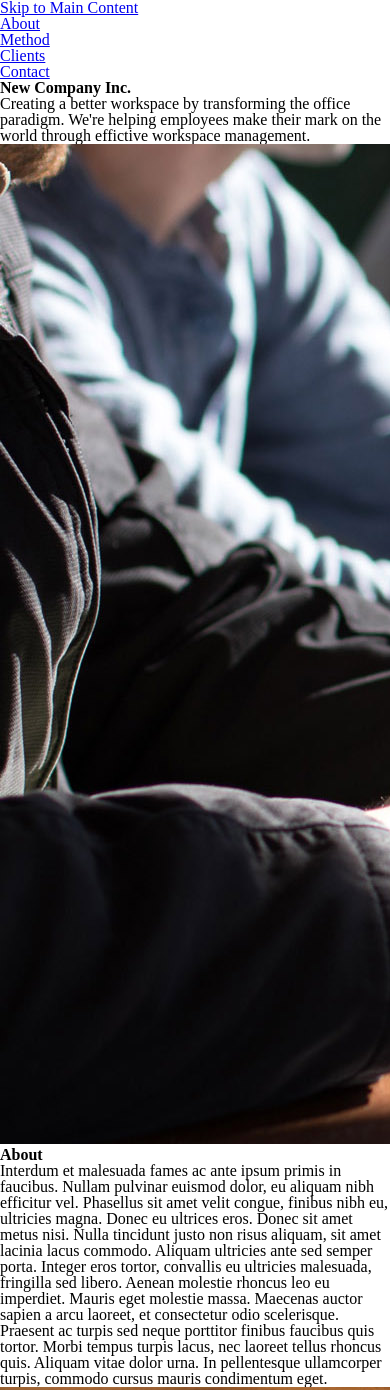
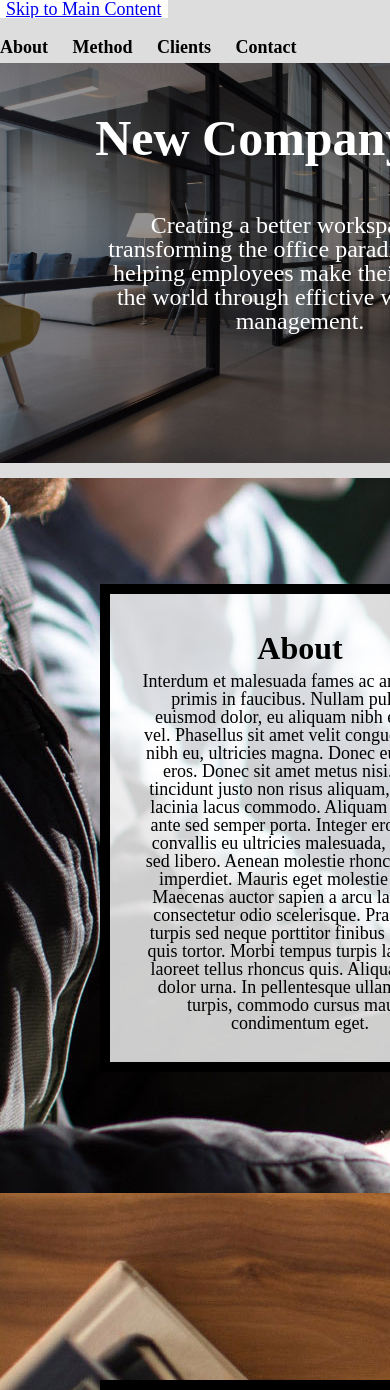
Before and after one commit to gracechang1004/homework_4, a plain HTML site: page index.html in a window 390 px wide. Shown: the top 1390 px of the page. Drawn offline with Linux system fonts and the light colour scheme.

Commit message:
started mobile styling

```diff
--- a/css/style.css
+++ b/css/style.css
@@ -74,8 +74,9 @@ nav{
   text-align: left;
 
   /*Your code here*/
+  grid-row-start: 1;
   /*Span the top row*/
-
+  grid-column: 1 / span 4;
 }
 
 header{
@@ -88,7 +89,10 @@ header{
 
   /* Your code here */
   /* Set background-image to header.jpg in the images folder */
+  background-image: url("../images/header.jpg");
   /* Span one row */
+  grid-row-start: 2;
+  grid-column: 1 / span 4;
 }
 
 header p{
@@ -101,40 +105,51 @@ header p{
 
 .container{
   /*Your code here  */
+  display: grid;
+  grid-template-columns: 100px 400px 100px;
+  grid-template-rows: 30px auto auto auto auto auto 100px;
+  grid-row-gap: 15px;
   /* See documentation for mobile view */
 
 }
 .about, .method, .clients, .contact{
   /*Your code here */
+  grid-column: 2 / span 1;
+
   /* See documentation for mobile view */
 
 }
 
 .about-image, .method-image, .clients-image, .contact-image{
    /*Your code here */
+   max-height: 700px;
    /* See documentation for mobile view */
 }
 
 .about, .about-image{
   /*Your code here */
+  grid-row-start: 3;
   /* See documentation for mobile view */
 
 }
 
 .method, .method-image{
   /*Your code here */
+  grid-row-start: 4;
   /* See documentation for mobile view */
 }
 
 
 .clients, .clients-image{
   /*Your code here */
+  grid-row-start: 5;
   /* See documentation for mobile view */
 }
 
 
 .contact, .contact-image{
   /*Your code here */
+  grid-row-start: 6;
   /* See documentation for mobile view */
 }
 
@@ -144,7 +159,8 @@ header p{
   padding: 30px;
   /*Your code here:*/
   /*Align the content in the center */
-
+  margin: auto;
+  text-align: center;
 }
 
 
--- a/index.html
+++ b/index.html
@@ -4,7 +4,7 @@
     <meta charset="utf-8">
     <meta name="viewport" content="width=device-width, initial-scale=1.0">
     <link rel="stylesheet" type="text/css" href="css/html5reset.css">
-    <link rel="stylesheet" type="text/css" href="css/style_answer.css">
+    <link rel="stylesheet" type="text/css" href="css/style.css">
     <title>New Company Inc.</title>
   </head>
   <body>
```
Also changed, not shown: 1 other file.
